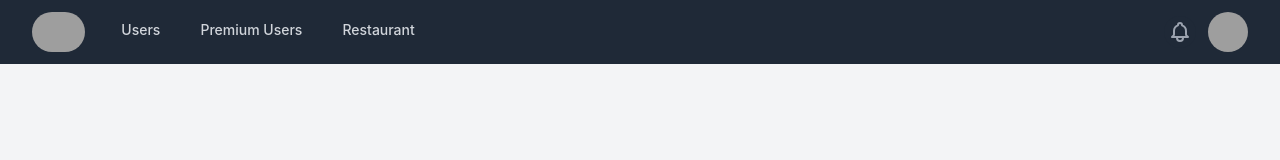
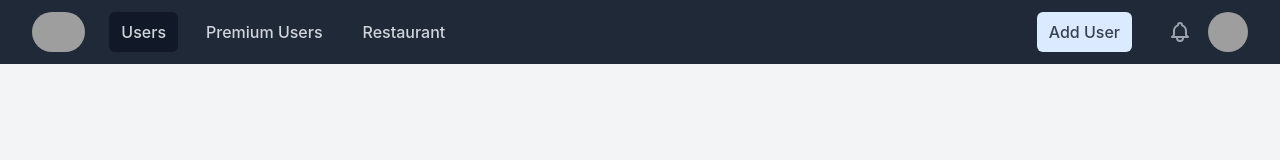
Before and after one commit to vladimirhambardzumyan24/Brainstorm-task, a React (Create React App) app: page / in a window 1280 px wide. Shown: the top 160 px of the page. Built offline with nearby package versions, Linux system fonts and the light colour scheme; no server answers; grey boxes are pictures that could not be loaded.

Commit message:
style(Navigation) : addid styles in Navigation

```diff
--- a/src/components/Navigation/Navigation.jsx
+++ b/src/components/Navigation/Navigation.jsx
@@ -1,17 +1,13 @@
 import { Fragment } from "react";
 import { Disclosure } from "@headlessui/react";
 import { BellIcon, MenuIcon, XIcon } from "@heroicons/react/outline";
-
-function classNames(...classes) {
-  return classes.filter(Boolean).join(" ");
-}
 
 export default function Navbar() {
   return (
     <Disclosure as="nav" className="bg-gray-800">
       {({ open }) => (
         <>
-          <div className="max-w-7xl mx-auto px-2 sm:px-6 lg:px-8">
+          <div className="max-w-full mx-auto sm:px-2 lg:px-8">
             <div className="relative flex items-center justify-between h-16">
               <div className="absolute inset-y-0 left-0 flex items-center sm:hidden">
                 <Disclosure.Button className="inline-flex items-center justify-center p-2 rounded-md text-gray-400 hover:text-white hover:bg-gray-700 focus:outline-none focus:ring-2 focus:ring-inset focus:ring-white">
@@ -34,28 +30,13 @@ export default function Navbar() {
 
                 <div className="hidden sm:block sm:ml-6">
                   <div className="flex space-x-4">
-                    <div
-                      className={classNames(
-                        "text-gray-300 hover:bg-gray-700 hover:text-white",
-                        "px-3 py-2 rounded-md text-sm font-medium"
-                      )}
-                    >
+                    <div className="text-gray-300 cursor-pointer hover:bg-gray-700 hover:text-white block px-3 py-2 rounded-md text-base font-medium bg-gray-900">
                       Users
                     </div>
-                    <div
-                      className={classNames(
-                        "text-gray-300 hover:bg-gray-700 hover:text-white",
-                        "px-3 py-2 rounded-md text-sm font-medium"
-                      )}
-                    >
+                    <div className="text-gray-300 cursor-pointer hover:bg-gray-700 hover:text-white block px-3 py-2 rounded-md text-base font-medium">
                       Premium Users
                     </div>
-                    <div
-                      className={classNames(
-                        "text-gray-300 hover:bg-gray-700 hover:text-white",
-                        "px-3 py-2 rounded-md text-sm font-medium"
-                      )}
-                    >
+                    <div className="text-gray-300 cursor-pointer hover:bg-gray-700 hover:text-white block px-3 py-2 rounded-md text-base font-medium">
                       Restaurant
                     </div>
                   </div>
@@ -63,11 +44,13 @@ export default function Navbar() {
               </div>
 
               <div className="absolute inset-y-0 right-0 flex items-center pr-2 sm:static sm:inset-auto sm:ml-6 sm:pr-0">
+                <button className="text-gray-700 cursor-pointer hover:bg-gray-700 hover:text-white block px-3 mr-8 py-2 rounded-md text-base font-medium bg-blue-100">
+                  Add User
+                </button>
                 <button
                   type="button"
                   className="bg-gray-800 p-1 rounded-full text-gray-400 hover:text-white focus:outline-none focus:ring-2 focus:ring-offset-2 focus:ring-offset-gray-800 focus:ring-white"
                 >
-                  <span className="sr-only">View notifications</span>
                   <BellIcon className="h-6 w-6" aria-hidden="true" />
                 </button>
 
@@ -89,28 +72,13 @@ export default function Navbar() {
 
           <Disclosure.Panel className="sm:hidden">
             <div className="px-2 pt-2 pb-3 space-y-1">
-              <div
-                className={classNames(
-                  "text-gray-300 hover:bg-gray-700 hover:text-white",
-                  "block px-3 py-2 rounded-md text-base font-medium"
-                )}
-              >
+              <div className="text-gray-300 hover:bg-gray-700 hover:text-white block px-3 py-2 rounded-md text-base font-medium bg-gray-900">
                 Users
               </div>
-              <div
-                className={classNames(
-                  "text-gray-300 hover:bg-gray-700 hover:text-white",
-                  "block px-3 py-2 rounded-md text-base font-medium"
-                )}
-              >
+              <div className="text-gray-300 hover:bg-gray-700 hover:text-white block px-3 py-2 rounded-md text-base font-medium">
                 Premium Users
               </div>
-              <div
-                className={classNames(
-                  "text-gray-300 hover:bg-gray-700 hover:text-white",
-                  "block px-3 py-2 rounded-md text-base font-medium"
-                )}
-              >
+              <div className="text-gray-300 hover:bg-gray-700 hover:text-white block px-3 py-2 rounded-md text-base font-medium">
                 Restaurants
               </div>
             </div>
```
